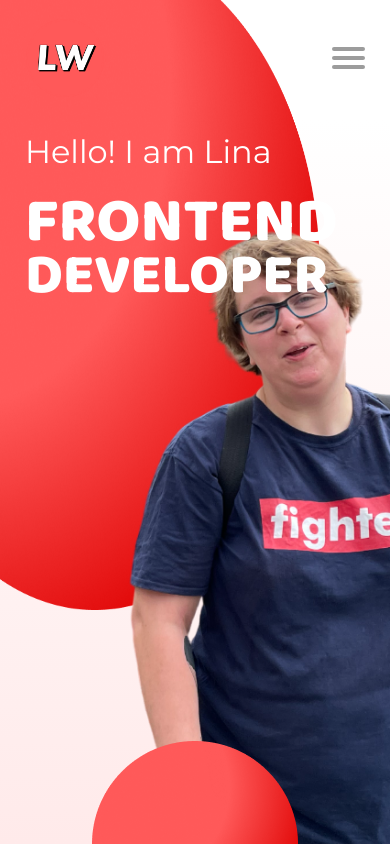
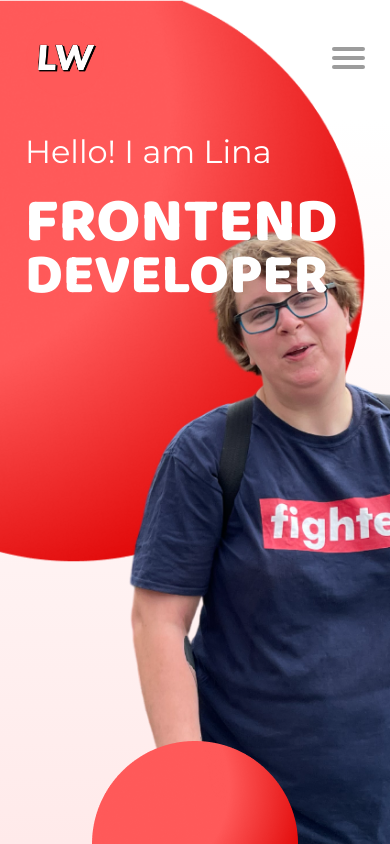
Before and after one commit to LinaWionsek/portfolio, an Angular app: page / in a window 390 px wide. Shown: the top 844 px of the page. Built offline with nearby package versions, Linux system fonts and the light colour scheme.

Commit message:
ellipse 1 above the fold responsive

```diff
--- a/src/app/main-content/above-the-fold/above-the-fold.component.html
+++ b/src/app/main-content/above-the-fold/above-the-fold.component.html
@@ -1,6 +1,7 @@
 <section>
     <div class="img-container">
         <img src="/img/ellipse.png" class="ellipse1" alt="">
+        <img src="/img/mobile_ellipse.png" class=" ellipse-mobile" alt="">
         <img src="/img/testProfile.png" class="profile-picture" alt="">
     </div>
     <div class="right">
--- a/src/app/main-content/above-the-fold/above-the-fold.component.scss
+++ b/src/app/main-content/above-the-fold/above-the-fold.component.scss
@@ -26,6 +26,9 @@ section {
     margin-top: -120px;
     height: 800px;
     width: 600px;
+  }
+  .ellipse-mobile {
+    display: none;
   }
   .profile-picture {
     position: absolute;
@@ -207,10 +210,10 @@ section {
 
 @media (max-width: 920px) {
   .img-container {
-        .ellipse1 {
-        margin-left: -30px
-        }
-      }
+    .ellipse1 {
+      margin-left: -30px;
+    }
+  }
 }
 // @media (max-width: 850px) {
 //   .img-container {
@@ -232,11 +235,11 @@ section {
 //   }
 // }
 @media (max-width: 900px) {
-  // .ellipse-mobile {
-  //   position: absolute;
-  //   height: 80%;
-  //   margin-top: -120px;
-  // }
+  .ellipse-mobile {
+    position: absolute;
+    margin-top: -120px;
+    scale: 1.9;
+  }
 
   section {
     justify-content: unset;
@@ -253,9 +256,16 @@ section {
 
   .img-container {
     .ellipse1 {
+      display: none;
       height: 800px;
       width: 600px;
       position: absolute;
+    }
+    .ellipse-mobile {
+      display: block;
+      position: absolute;
+      margin-top: -120px;
+      scale: 1.9;
     }
     .profile-picture {
       position: absolute;
@@ -291,32 +301,36 @@ section {
 
 @media (max-width: 610px) {
   .img-container {
-    .ellipse1 {
-      // height: 700px;
-      // width: 500px;
+    .ellipse-mobile {
+      scale: 1.5;
     }
   }
 }
 
 @media (max-width: 510px) {
   .img-container {
-    .ellipse1 {
-      // height: 600px;
-      // width: 400px;
+    .ellipse-mobile {
+      scale: 1.3;
     }
   }
 }
-
-@media (max-width: 410px) {
+@media (max-width: 450px) {
+  .img-container {
+    .ellipse-mobile {
+      scale: 1.1;
+    }
+  }
+}
+@media (max-width: 420px) {
   section {
     h1 {
       font-size: 32px;
     }
   }
+
   .img-container {
-    .ellipse1 {
-      height: 610px;
-      width: 350px;
+    .ellipse-mobile {
+      scale: 1;
     }
   }
 
@@ -331,11 +345,36 @@ section {
     margin-top: -20px;
   }
 }
+@media (max-width: 400px) {
+  .img-container {
+    .ellipse-mobile {
+      scale: 0.95;
+      margin-left: -10px;
+      margin-top: -134px;
+    }
+  }
+}
 
-@media (max-width: 350px) {
+@media (max-width: 380px) {
+  .img-container {
+    .ellipse-mobile {
+      scale: 0.9;
+      margin-left: -20px;
+      margin-top: -150px;
+    }
+  }
+}
+@media (max-width: 360px) {
   section {
     h1 {
       font-size: 28px;
+    }
+  }
+  .img-container {
+    .ellipse-mobile {
+      scale: 0.82;
+      margin-left: -35px;
+      margin-top: -173px;
     }
   }
   .right {
```
Also changed, not shown: public/img/mobile_ellipse.png (added).
